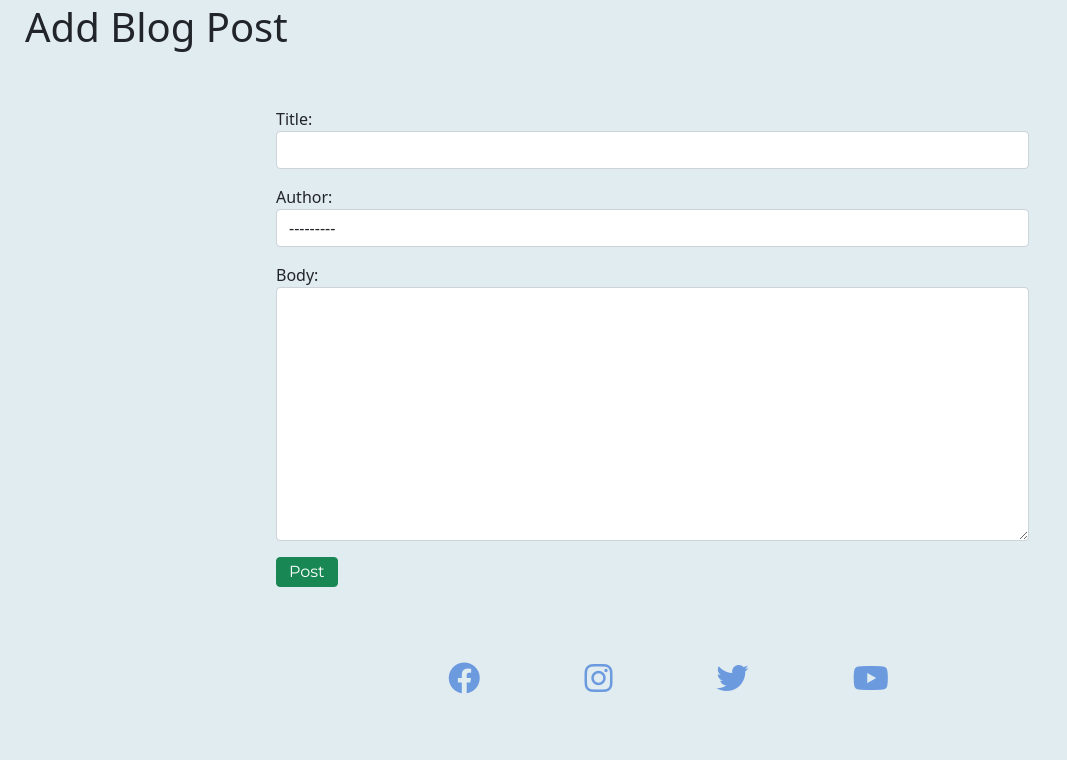
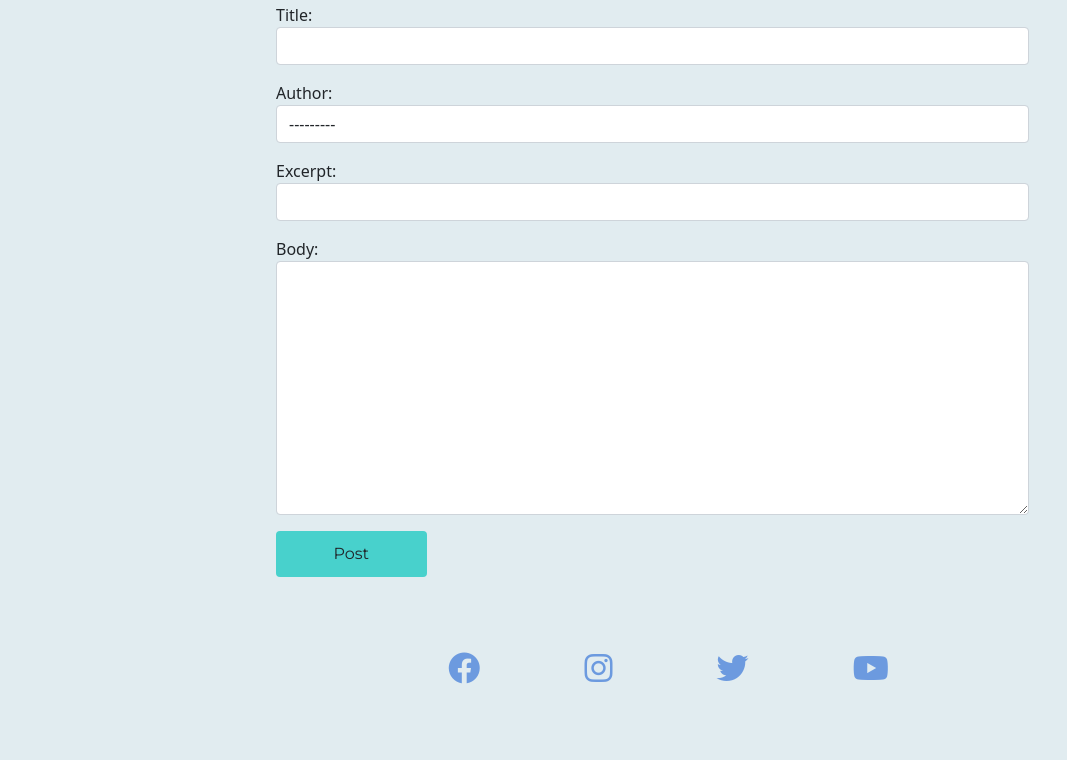
Before and after one commit to isabellaobrien/foodie, a Django app: page /add-post/ in a window 1280 px wide. Shown: the part 100-860 px from the top of the page, without its empty margins (0-1067 px from the left). After the commit the page ends 784 px from the top, so only its background shows below. Run offline with Django 3.2, Linux system fonts and the light colour scheme.

Commit message:
Create basic layout for make post page

```diff
--- a/blog/forms.py
+++ b/blog/forms.py
@@ -4,7 +4,7 @@ from .models import Post
 class PostForm(forms.ModelForm):
     class Meta:
         model = Post
-        fields = ('title', 'author', 'body')
+        fields = ('title', 'author', 'excerpt', 'body')
         widgets = {
             'title': forms.TextInput(attrs={'class': 'form-control'}),
             'author': forms.Select(attrs={'class': 'form-control'}),
--- a/blog/models.py
+++ b/blog/models.py
@@ -14,5 +14,5 @@ class Post(models.Model):
         return self.title + ' | ' + str(self.author)
 
     def get_absolute_url(self):
-        #return reverse("post-details", args=(str(self.id)))
-        return reverse("home")
+        # return reverse("post-details", args=(str(self.id)))
+        return reverse('home')
--- a/static/css/style.css
+++ b/static/css/style.css
@@ -79,7 +79,7 @@ footer{
     margin-left: 10%;
 }
 #text{
-    padding: 2% 7%; */
+    padding: 2% 7%;*/
 
 body{
     margin-left: 25px;
@@ -90,3 +90,18 @@ form{
     width: 60%;
     margin-left: 20%;
 }
+.btn-default {
+    line-height: 2;
+    width: 20%;
+    background-color: #48D1CC;
+}
+.btn-default:hover {
+    background-color: 	#20B2AA;
+    color: white;
+}
+
+
+/* posts */
+.col-md-auto{
+    padding-bottom: 5%;
+}
--- a/templates/add_post.html
+++ b/templates/add_post.html
@@ -1,14 +1,11 @@
 {% extends "base.html" %}
 
 {% block content %}
-<h1>Add Blog Post</h1>
-</br></br>
 <div class="form-group">
     <form method="POST">
         {% csrf_token %}
         {{ form.as_p }}
-        <button type="button" class="btn btn-success">Post</button>
-
+        <button class="btn btn-default">Post</button>
     </form>
 </div>
 
```
